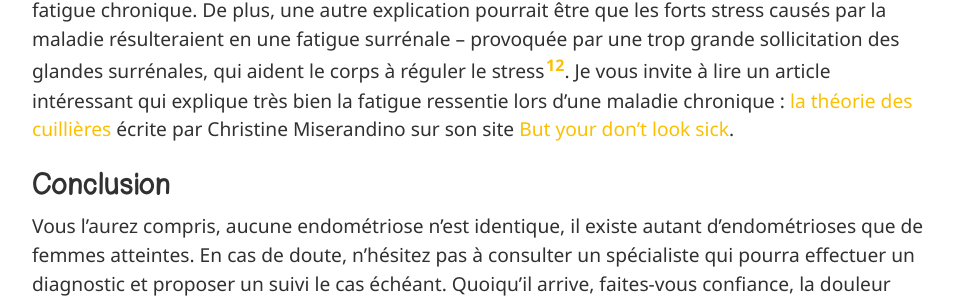
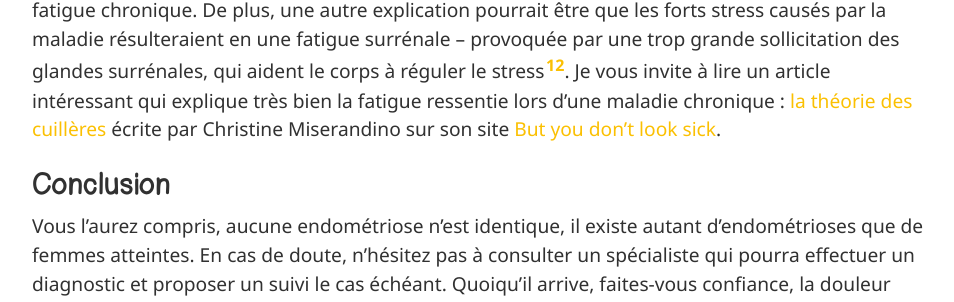
Before and after one commit to IzzDesign/old.endonymous.fr, a Jekyll site: the page built from _posts/2018-10-14-l-endometriose-symptomes.md, in a window 1280 px wide and 900 px high, scrolled down 7643 px. Shown: the part 173-475 px from the top of the window, without its empty margins (158-1112 px from the left). Built offline with Jekyll 4.4.1, drawn with Linux system fonts in a browser that asks for light colours.

Commit message:
changement parce que je ne sais pas écrire

```diff
--- a/_posts/2018-10-14-l-endometriose-symptomes.md
+++ b/_posts/2018-10-14-l-endometriose-symptomes.md
@@ -109,7 +109,7 @@
 <img src="/assets/images/articles/symptomes/dodo.png" alt="dessin fatigue chronique" class="center">
 
 Des recherches[^fatigue] ont été faites dans le cas de fatigue chronique pour des patientes avec de l'endométriose. Des tests ont démontré que 50,7% des femmes malades d'endométriose de l'étude souffrent de fatigue chronique contre 22,4% de femmes « témoins ». Les chercheurs avancent qu'une des raisons possibles de la fatigue causée par l'endométriose -- en dehors de certains facteurs tels que l'insomnie ou la douleur -- pourrait être l'activation des cytokines (cellules du système immunitaire) lors des phénomènes inflammatoires pendant les crises d'endométriose. Ces protéines, les cytokines, permettent l'activation du système immunitaire et jouent un rôle lors de la fatigue chronique. De plus, une autre explication pourrait être que les forts stress causés par la maladie résulteraient en une fatigue surrénale -- provoquée par une trop grande sollicitation des glandes surrénales, qui aident le corps à réguler le stress[^fatigue2].
-Je vous invite à lire un article intéressant qui explique très bien la fatigue ressentie lors d'une maladie chronique : [la théorie des cuillières](http://cdn.totalcomputersusa.com/butyoudontlooksick.com/uploads/2010/09/La-Theorie-des-cuilleres.pdf) écrite par Christine Miserandino sur son site [But your don't look sick](http://butyoudontlooksick.com).
+Je vous invite à lire un article intéressant qui explique très bien la fatigue ressentie lors d'une maladie chronique : [la théorie des cuillères](http://cdn.totalcomputersusa.com/butyoudontlooksick.com/uploads/2010/09/La-Theorie-des-cuilleres.pdf) écrite par Christine Miserandino sur son site [But you don't look sick](https://butyoudontlooksick.com).
 
 ## Conclusion
 Vous l'aurez compris, aucune endométriose n'est identique, il existe autant d'endométrioses que de femmes atteintes. En cas de doute, n'hésitez pas à consulter un spécialiste qui pourra effectuer un diagnostic et proposer un suivi le cas échéant.
```
Also changed, not shown: _sass/hydeout/_base.scss (+0 -25 lines).
